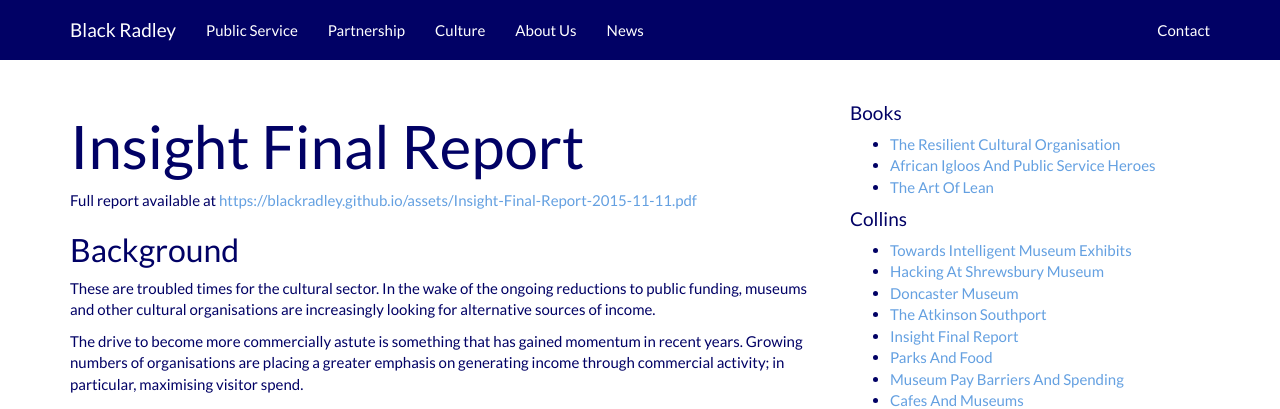
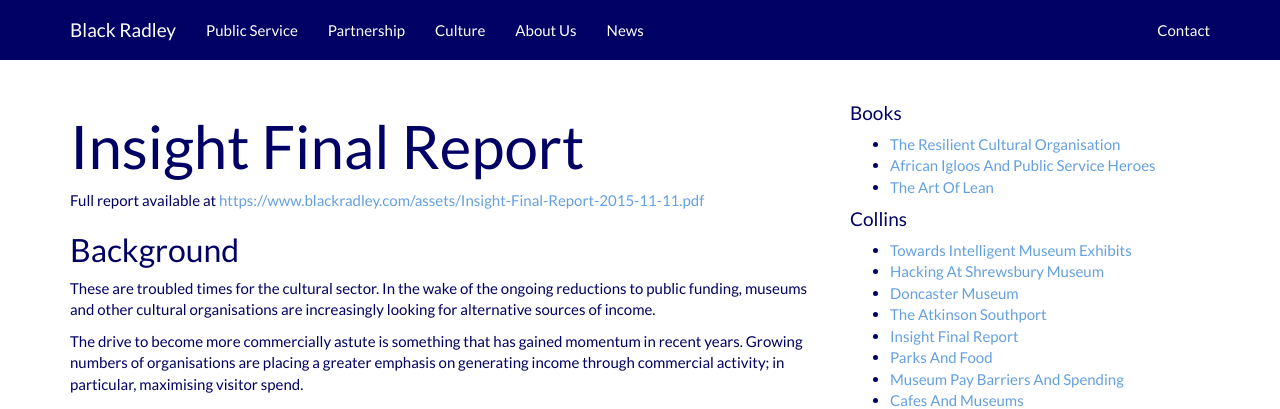
Before and after one commit to blackradley/blackradley.github.io, a Jekyll site: the page built from _posts/2015-11-11-insight-final-report.md, in a window 1280 px wide and 900 px high. Shown: the top 409 px of the window. Built offline with Jekyll 4.4.1, drawn with Linux system fonts in a browser that asks for light colours; nearby versions of some CDN libraries; part of the change alters nothing that is shown.

Commit message:
Might as well use the correct site.url

```diff
--- a/_config.yml
+++ b/_config.yml
@@ -7,7 +7,7 @@ kramdown:
   input: GFM
   hard_wrap: false
 
-url: https://blackradley.github.io
+url: https://www.blackradley.com
 
 # Permalinks
 permalink:        pretty
```
